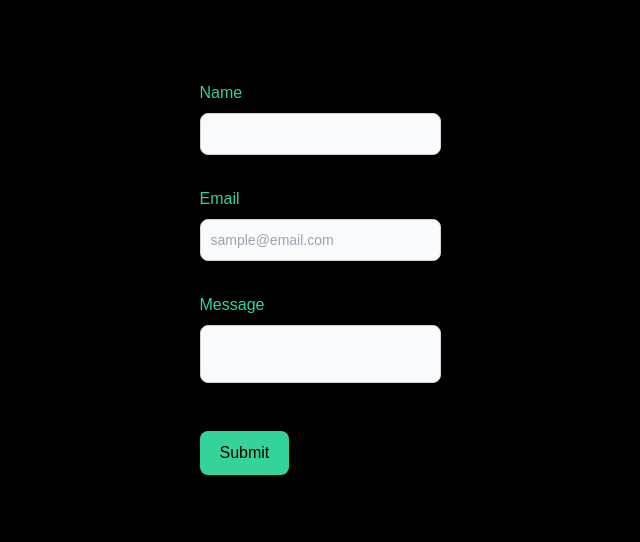
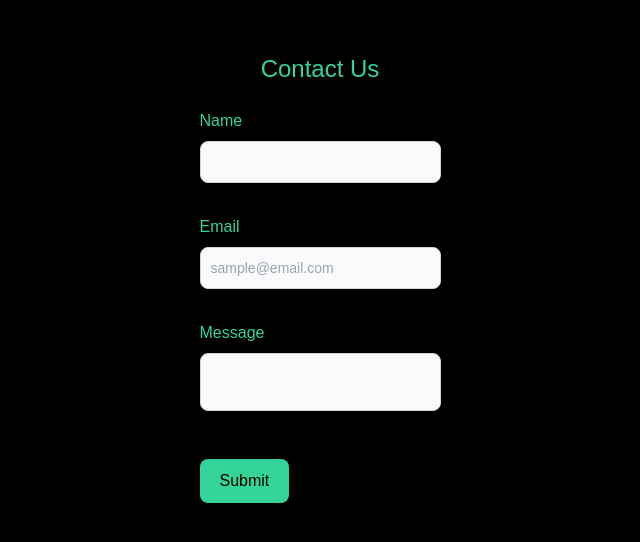
Before and after one commit to 7FOX7/contact-us-page, a Next.js app: page / in a window 1280 px wide. Shown: the part 122-664 px from the top of the page, without its empty margins (320-960 px from the left). Built offline with nearby package versions, Linux system fonts and the light colour scheme.

Commit message:
Added a heading and removed a route

```diff
--- /dev/null
+++ b/app/contact-us-text.tsx
@@ -0,0 +1,5 @@
+export default function ContactUsText() {
+   return (
+      <h2 className="text-emerald-400 text-2xl">Contact Us</h2>
+   )
+}
--- a/app/page.tsx
+++ b/app/page.tsx
@@ -1,8 +1,11 @@
 import ContactForm from "./contact-form";
+import ContactUsText from "./contact-us-text";
 
 export default function Home() {
   return (
-    <main className="w-full h-screen bg-black flex justify-center items-center">
+    <main className="w-full h-screen bg-black flex justify-center items-center flex-col">
+      <ContactUsText />
+      <br />
       <ContactForm />
     </main >
   );
--- a/app/success/page.tsx
+++ /dev/null
@@ -1,3 +0,0 @@
-export default function Page() {
-
-}
```
